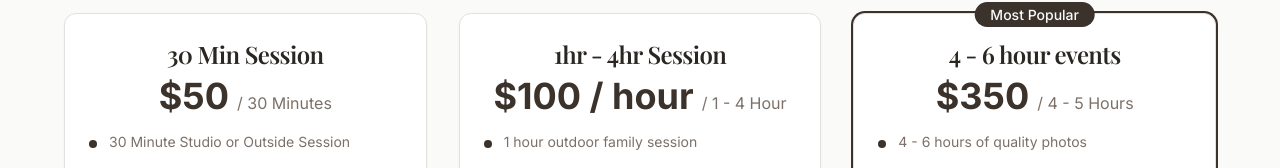
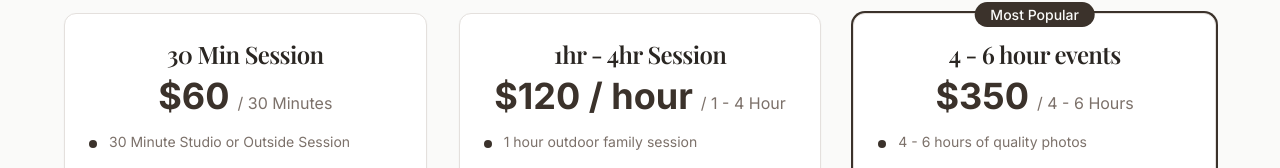
Before and after one commit to Hackman78/amariPhotography, a React (Vite) app: page /contact in a window 1280 px wide. Shown: the part 343-511 px from the top of the page. Built offline with nearby package versions, Linux system fonts and the light colour scheme.

Commit message:
fixed pricing

```diff
--- a/src/pages/Contact.tsx
+++ b/src/pages/Contact.tsx
@@ -196,7 +196,7 @@ const Contact = () => {
   const pricingPackages = [
     {
       name: "30 Min Session",
-      price: "$50",
+      price: "$60",
       duration: "30 Minutes",
       includes: [
         "30 Minute Studio or Outside Session",
@@ -207,7 +207,7 @@ const Contact = () => {
     },
     {
       name: "1hr - 4hr Session",
-      price: "$100 / hour",
+      price: "$120 / hour",
       duration: "1 - 4 Hour",
       includes: [
         "1 hour outdoor family session",
@@ -221,7 +221,7 @@ const Contact = () => {
     {
       name: "4 - 6 hour events",
       price: "$350",
-      duration: "4 - 5 Hours",
+      duration: "4 - 6 Hours",
       includes: [
         "4 - 6 hours of quality photos",
         "35 edited high-resolution images",
```
